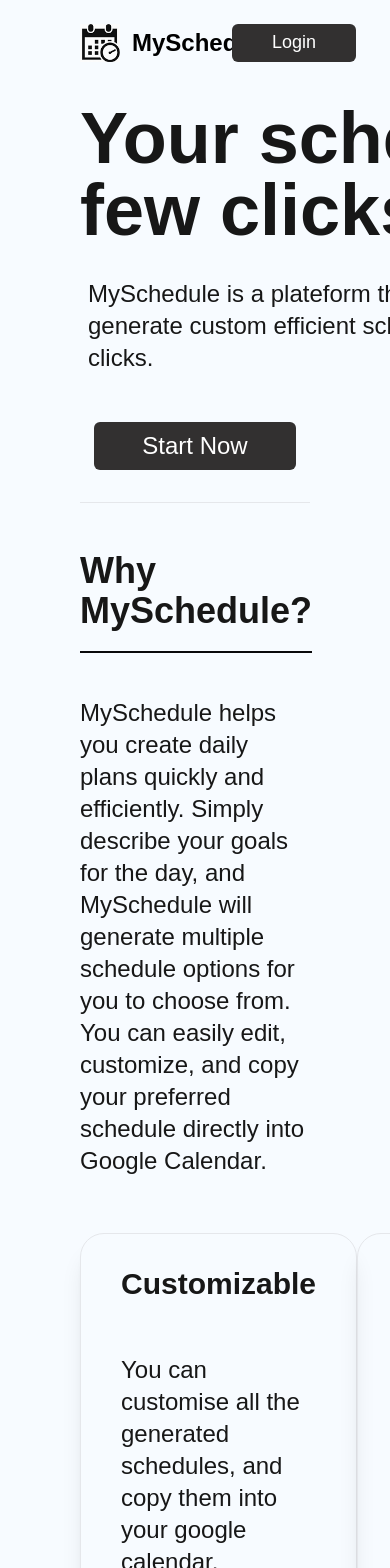
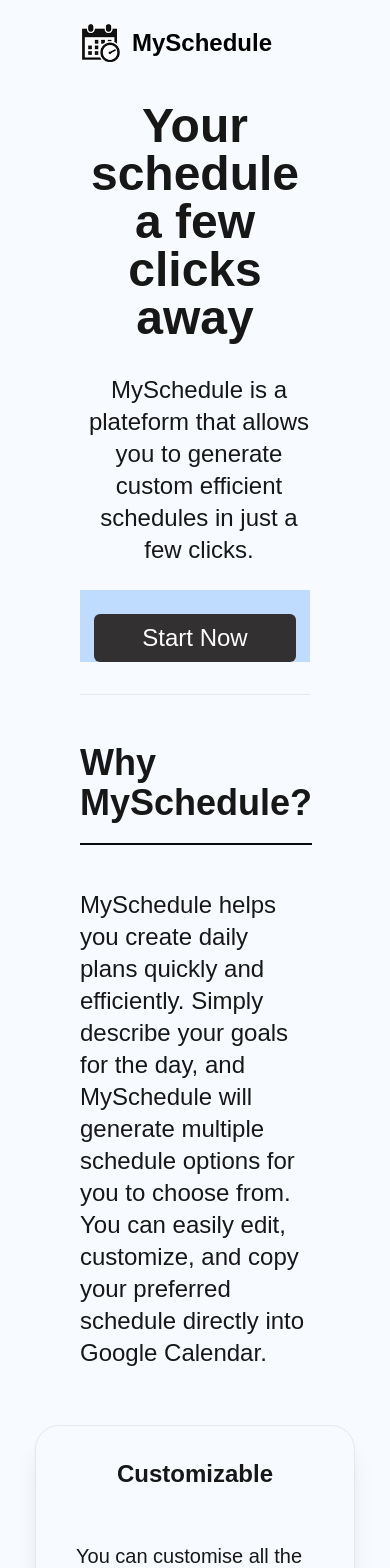
Before and after one commit to RiadGuerni/MySchedule, a Next.js app in the folder frontend/my-schedule/: page / in a window 390 px wide. Shown: the top 1568 px of the page. Built offline with nearby package versions, Linux system fonts and the light colour scheme.

Commit message:
make landing page responsive

```diff
--- a/frontend/my-schedule/src/components/DetailCard.jsx
+++ b/frontend/my-schedule/src/components/DetailCard.jsx
@@ -3,8 +3,8 @@ import React from 'react'
 export default function DetailCard({ title, description }) {
   return (
     <div className='w-80 h-96 shadow-xl border-x border-y border-2 rounded-3xl py-3 px-10'>
-      <h3 className='text-center font-bold py-5 text-3xl'>{title}</h3>
-      <p className='text-2xl mt-8'>{description}</p>
+      <h3 className='text-center font-bold py-5 text-2xl sm:text-3xl'>{title}</h3>
+      <p className='text-xl md:text-lg lg:text-2xl mt-8'>{description}</p>
     </div>
   )
 }
--- a/frontend/my-schedule/src/components/details.jsx
+++ b/frontend/my-schedule/src/components/details.jsx
@@ -11,11 +11,11 @@ export default function Details() {
       <p className='pb-14 pt-6 text-2xl'>MySchedule helps you create daily plans quickly and efficiently. Simply describe your goals for the day, and MySchedule will generate multiple schedule options for you to choose from. You can easily edit, customize, and copy your preferred schedule directly into Google Calendar.</p>
 
 
-      <div  className='flex flex-row justify-between'>
-      <DetailCard title="Customizable" description="You can customise all the generated schedules, and copy them into your google calendar." />
+      <div  className='flex smd:flex-row smd:justify-between gap-4 flex-col items-center'>
+
+      <DetailCard title="Customizable" description="You can customise all the gerneated schedules, and copy them into your google calendar." />
       <DetailCard title="Automated" description="No need to waste your time preparing for your schedule, MySchedule gives you just that in a few clicks." />
       <DetailCard title="AI Powered" description="MySchedule utilizes ChatGPT's API to generate your Schedules!" />
-
       </div>
 
     </div>
--- a/frontend/my-schedule/src/components/hero.jsx
+++ b/frontend/my-schedule/src/components/hero.jsx
@@ -3,29 +3,28 @@ import React from 'react'
 
 export default function Hero() {
   return (
-    <>
-      <div className='mt-4 flex flex-row justify-between'>
-        <div>
-          <p className='font-bold text-7xl w-[650px] mb-8'>
+    <div>
+      <div className='mt-4 flex flex-row lg:justify-around gap-0 md:items-center'>
+        <div className='flex flex-col items-center lg:items-start'>
+          <p className='font-bold xl:text-7xl xl:w-[650px] mb-8 mr-0 lg:text-6xl md:text-7xl text-5xl lg:w-[450px] md:7xl bt:text-6xl text-center text-wrap lg:text-left smd:text-6xl'>
             Your schedule a few clicks away
           </p>
-          <p className='text-2xl w-[560px] ml-2 font-thin'>
+          <p className='text-2xl text-center lg:w-[560px] ml-2 font-thin smd:w-[700px]'>
             MySchedule is a plateform that allows you to generate custom efficient schedules in just a few clicks.
           </p>
 
         </div>
 
-        <div className='border-black rounded-xl shadow-lg border-2'>
-          <img src="hero img.png " alt="" className='w-[661px] rounded-xl' />
-        </div>
+        <img src="hero img.png " alt="" className=' xl:mr-4 rounded-xl border-black shadow-lg border-2 hidden lg:block  lg:h-[220px] xl:h-[250px] w-32 sm:w-48 md:w-64 lg:w-80 xl:w-96 h-auto' />
+
 
       </div>
 
-      <div className='grid place-content-center mt-6'>
+      <div className='flex flex-col items-center mt-6 bg-blue-200 w-full'>
         <Link href={"/login"}>
           <button className='bg-[#323030] text-white px-12 mt-6 py-2 text-2xl rounded-md hover:bg-[#4e4a4a]'>Start Now</button>
         </Link>
       </div>
-    </>
+    </div>
   )
 }
--- a/frontend/my-schedule/src/components/navbar.jsx
+++ b/frontend/my-schedule/src/components/navbar.jsx
@@ -9,7 +9,7 @@ export default function Navbar() {
             <p className='font-bold text-2xl text-black'>MySchedule</p>
         </div>
 
-        <Link href='/login' className='bg-[#323030] text-white px-10 py-1 text-lg rounded-md hover:bg-[#4e4a4a]'>Login</Link>
+        <Link href='/login' className='bg-[#323030] text-white px-10 py-1 text-lg rounded-md hover:bg-[#4e4a4a] hidden md:block'>Login</Link>
     </nav>
   )
 }
```
